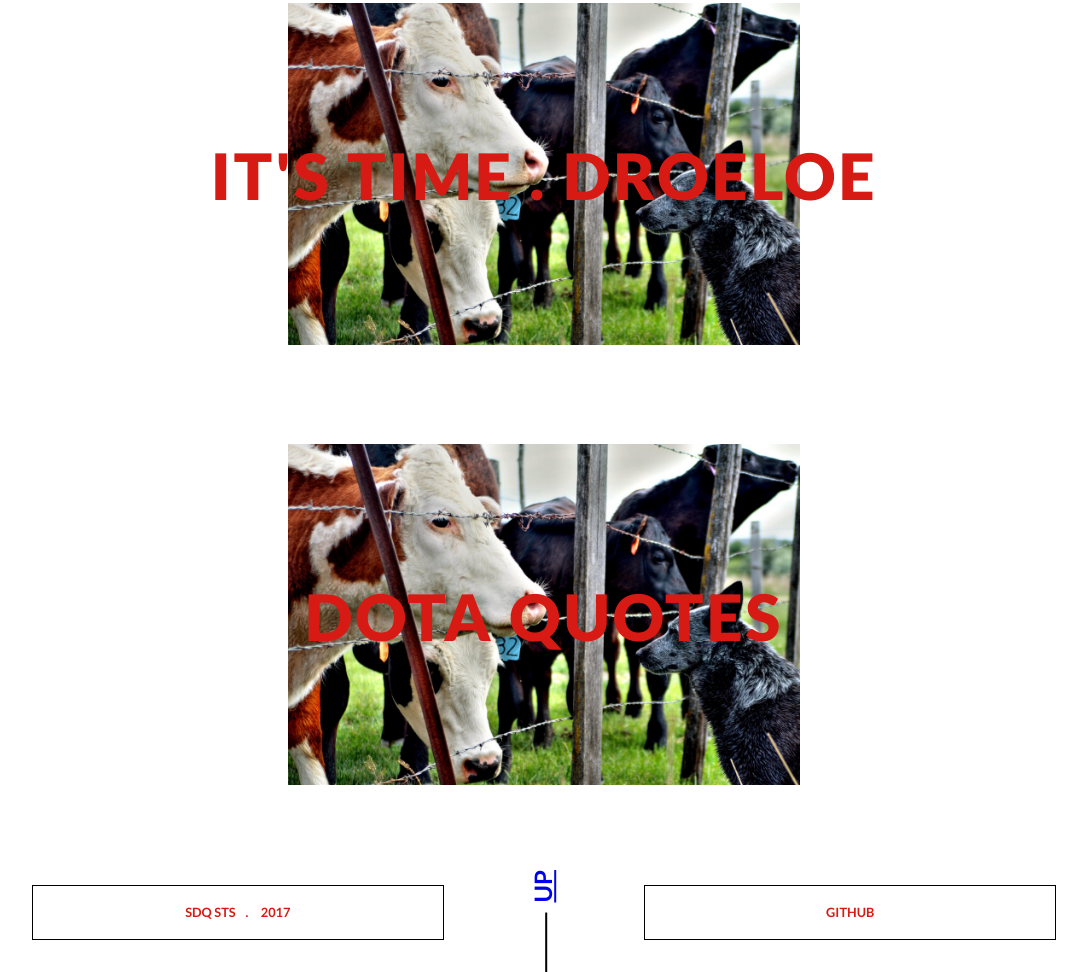
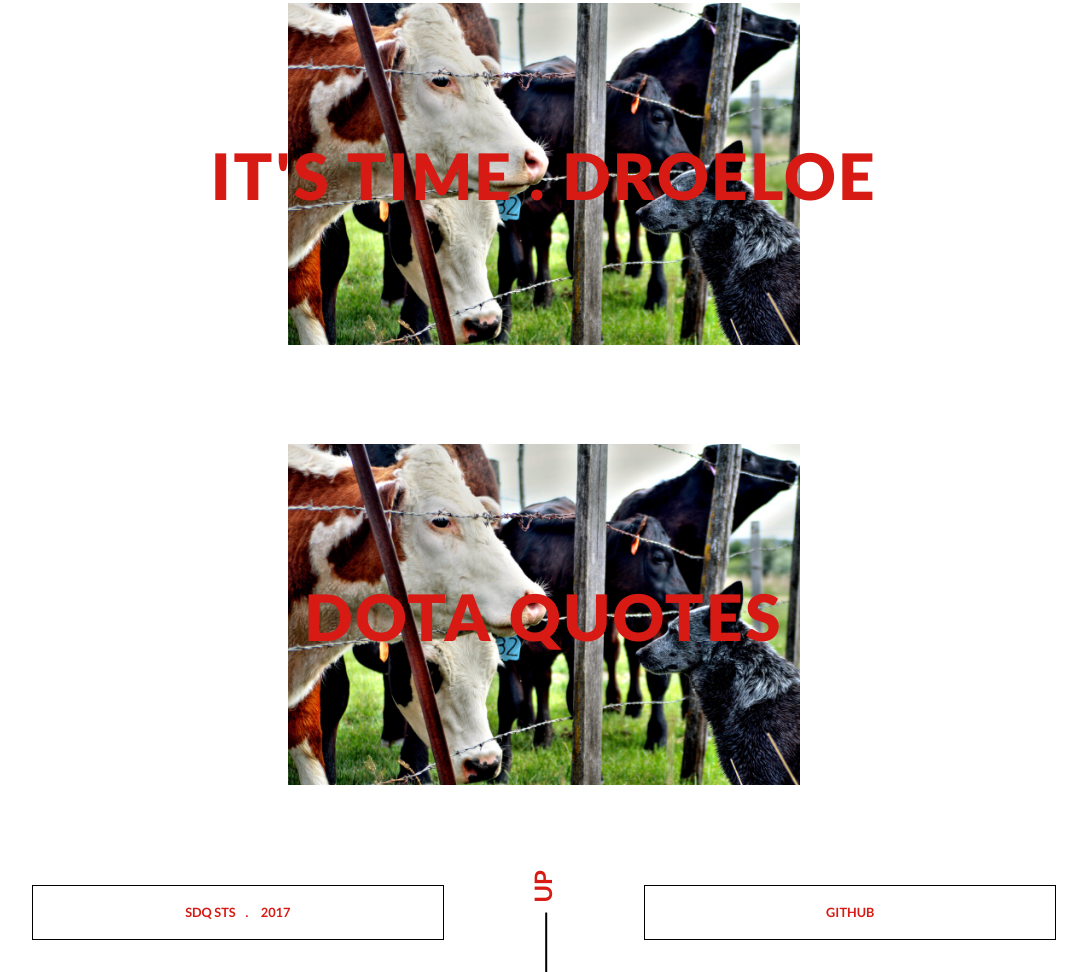
Before and after one commit to sdq-sts/portfolio-site, a website built with webpack: page src/index.html in a window 1280 px wide. Shown: the part 1411-2383 px from the top of the page, without its empty margins (96-1183 px from the left). Built offline with nearby package versions, Linux system fonts and the light colour scheme; a web font is replaced by a local one.

Commit message:
Readme atualizado

```diff
--- a/scss/_site-footer.scss
+++ b/scss/_site-footer.scss
@@ -40,6 +40,11 @@
       position: relative;
       top: -.5em;
       left: -110%;
+    }
+
+    > a {
+      color: $red;
+      text-decoration: none;
     }
   }
 
```
Also changed, not shown: readme.md.
